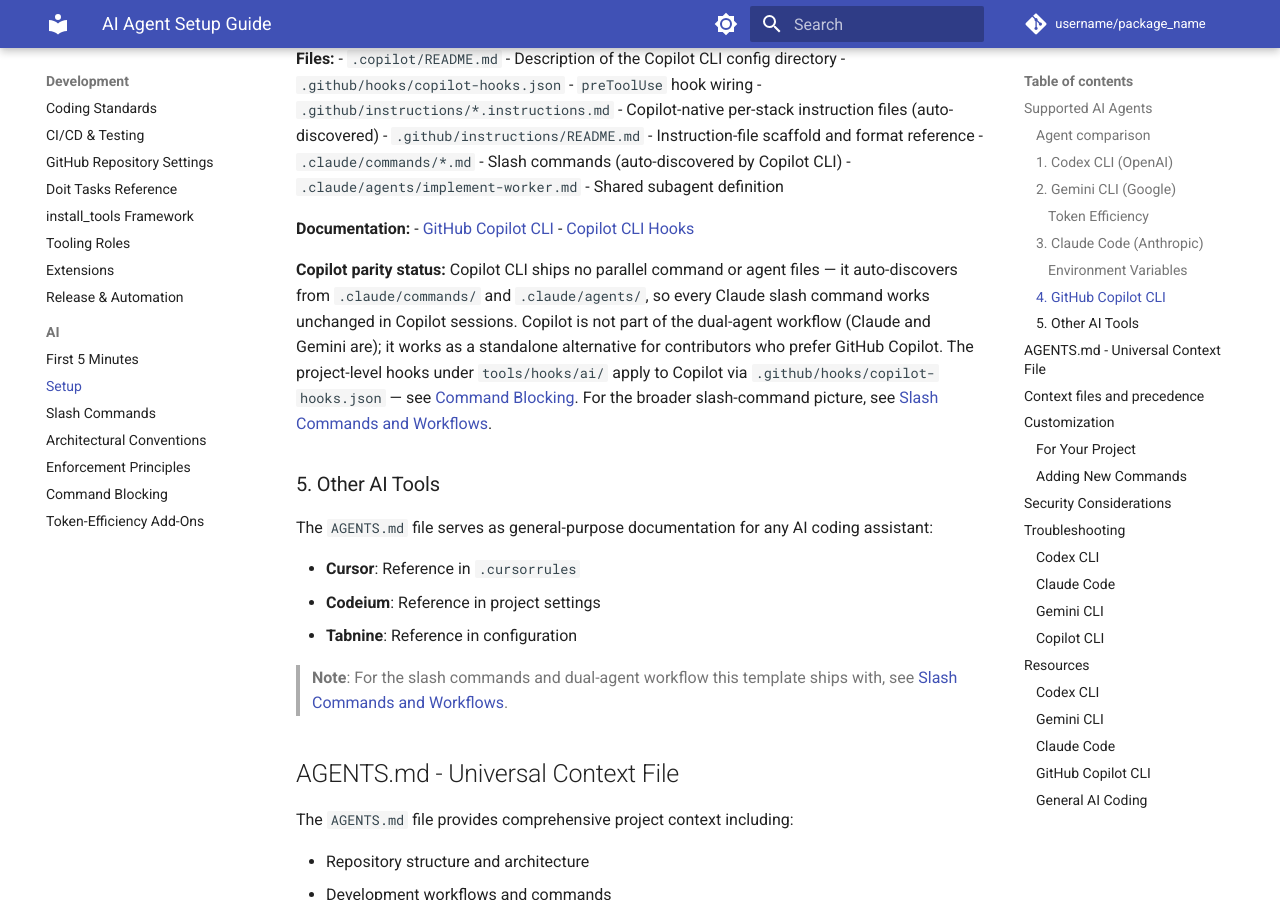
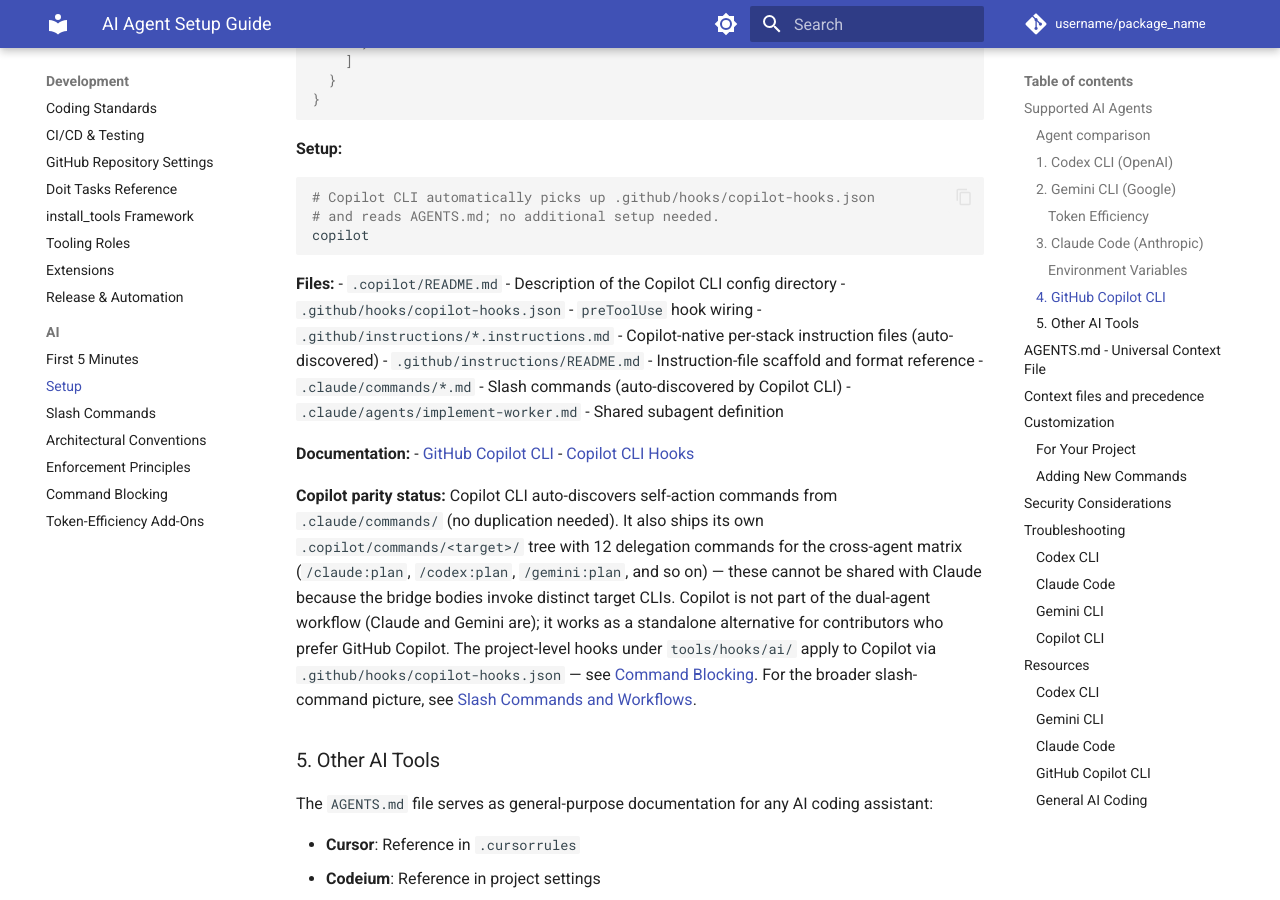
Before and after one commit to endavis/pyproject-template, an MkDocs documentation site: the page built from docs/development/AI_SETUP.md, in a window 1280 px wide and 900 px high, scrolled down 6843 px. Built offline with MkDocs 1.6.1 and Material for MkDocs 9.7.7, drawn with Linux system fonts in a browser that asks for light colours; comment, search, counter and statistics services are not loaded; some of the changed text lies outside the part shown.

Commit message:
docs: update AI_SETUP.md for cross-agent delegation matrix
Update slash-command counts in the agent comparison table and
correct the Copilot parity status statement to reflect the new
.copilot/commands/ delegation tree added in #550.

Addresses #550

Co-Authored-By: Claude Opus 4.7 (1M context) <noreply@anthropic.com>

```diff
--- a/docs/development/AI_SETUP.md
+++ b/docs/development/AI_SETUP.md
@@ -23,9 +23,9 @@ This template is designed primarily for **Claude Code**, which is the only agent
 | Agent | Permission model | Hooks support | Slash commands | LSP | Dual-agent role |
 | :--- | :--- | :--- | :--- | :--- | :--- |
 | **Codex CLI** | TOML approval policies (`.codex/config.toml`) plus repo skills (`.agents/skills/`) | Project-level `tools/hooks/ai/` apply via Codex hooks | Built-in only; repo workflow uses skills | Not documented | Standalone alternative (not part of dual-agent flow) |
-| **Gemini CLI** | JSON allowlists + lifecycle hooks (`.gemini/settings.json`) | Project-level hooks apply; Gemini lifecycle hooks supported | 5 (`/ghissue-plan`, `/ghissue-implement`, `/ghissue-finalize` standalone; `/ghissue-plan-stdout`, `/ghissue-review-pr` orchestration-only) | Not documented | Standalone alternative; second-opinion reviewer / planner in dual-agent flow |
-| **GitHub Copilot CLI** | JSON hook config (`.github/hooks/copilot-hooks.json`) | Project-level hooks apply; Copilot `preToolUse` hook wired | Auto-discovers from `.claude/commands/` | Not documented | Standalone alternative (auto-discovers Claude commands) |
-| **Claude Code** | Layered permissions (`.claude/settings.local.json` + `.claude/settings.json` PreToolUse hooks) | Project-level hooks plus Claude PreToolUse hooks | 8 (`ghissue-plan`, `ghissue-implement`, `ghissue-finalize`, `ghissue-close`, `ghissue-plan-both`, `ghissue-review-both`, `ghissue-gemini-review`, `ghissue-status`) | Supported | Primary orchestrator in single-agent and dual-agent flows |
+| **Gemini CLI** | JSON allowlists + lifecycle hooks (`.gemini/settings.json`) | Project-level hooks apply; Gemini lifecycle hooks supported | 5 self-action (`/ghissue-plan`, `/ghissue-implement`, `/ghissue-finalize` standalone; `/ghissue-plan-stdout`, `/ghissue-review-pr` orchestration-only) + 12 delegation commands (`.gemini/commands/<target>/`) | Not documented | Standalone alternative; second-opinion reviewer / planner in dual-agent flow |
+| **GitHub Copilot CLI** | JSON hook config (`.github/hooks/copilot-hooks.json`) | Project-level hooks apply; Copilot `preToolUse` hook wired | Auto-discovers from `.claude/commands/` for self-action; 12 delegation commands in `.copilot/commands/<target>/` | Not documented | Standalone alternative (auto-discovers Claude commands) |
+| **Claude Code** | Layered permissions (`.claude/settings.local.json` + `.claude/settings.json` PreToolUse hooks) | Project-level hooks plus Claude PreToolUse hooks | 8 self-action (`ghissue-plan`, `ghissue-implement`, `ghissue-finalize`, `ghissue-close`, `ghissue-plan-both`, `ghissue-review-both`, `ghissue-gemini-review`, `ghissue-status`) + 12 delegation commands (`.claude/commands/<target>/`) | Supported | Primary orchestrator in single-agent and dual-agent flows |
 
 The project-level dangerous-command hooks under `tools/hooks/ai/` apply to all four agents regardless of per-agent config and cannot be bypassed by editing `.claude/settings.local.json`, `.codex/config.toml`, `.gemini/settings.json`, or `.github/hooks/copilot-hooks.json`. See [AI Enforcement Principles](ai/enforcement-principles.md) and [Command Blocking](ai/command-blocking.md).
 
@@ -249,7 +249,7 @@ copilot
 - [GitHub Copilot CLI](https://github.com/github/copilot-cli)
 - [Copilot CLI Hooks](https://docs.github.com/en/copilot/how-tos/use-copilot-for-common-tasks/use-copilot-in-the-cli)
 
-**Copilot parity status:** Copilot CLI ships no parallel command or agent files — it auto-discovers from `.claude/commands/` and `.claude/agents/`, so every Claude slash command works unchanged in Copilot sessions. Copilot is not part of the dual-agent workflow (Claude and Gemini are); it works as a standalone alternative for contributors who prefer GitHub Copilot. The project-level hooks under `tools/hooks/ai/` apply to Copilot via `.github/hooks/copilot-hooks.json` — see [Command Blocking](ai/command-blocking.md). For the broader slash-command picture, see [Slash Commands and Workflows](ai/slash-commands.md).
+**Copilot parity status:** Copilot CLI auto-discovers self-action commands from `.claude/commands/` (no duplication needed). It also ships its own `.copilot/commands/<target>/` tree with 12 delegation commands for the cross-agent matrix (`/claude:plan`, `/codex:plan`, `/gemini:plan`, and so on) — these cannot be shared with Claude because the bridge bodies invoke distinct target CLIs. Copilot is not part of the dual-agent workflow (Claude and Gemini are); it works as a standalone alternative for contributors who prefer GitHub Copilot. The project-level hooks under `tools/hooks/ai/` apply to Copilot via `.github/hooks/copilot-hooks.json` — see [Command Blocking](ai/command-blocking.md). For the broader slash-command picture, see [Slash Commands and Workflows](ai/slash-commands.md).
 
 ### 5. Other AI Tools
 
```
